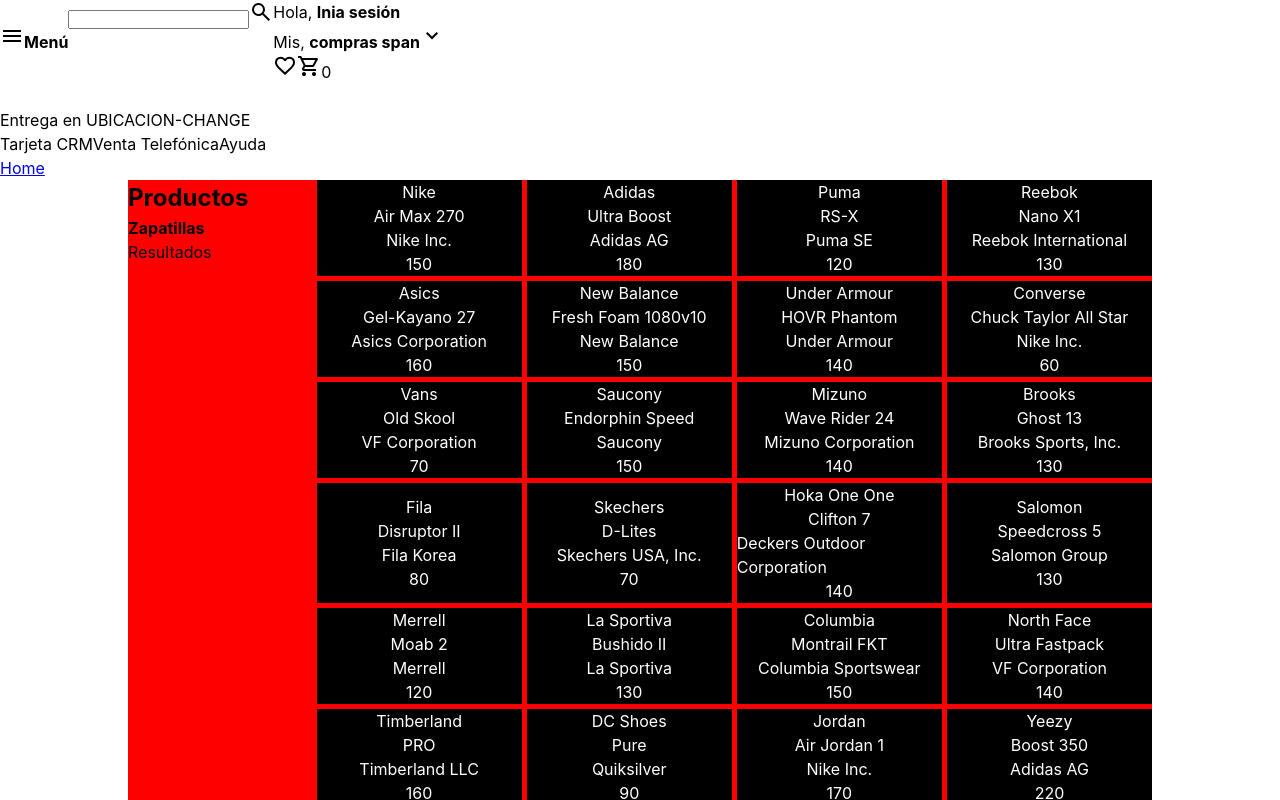
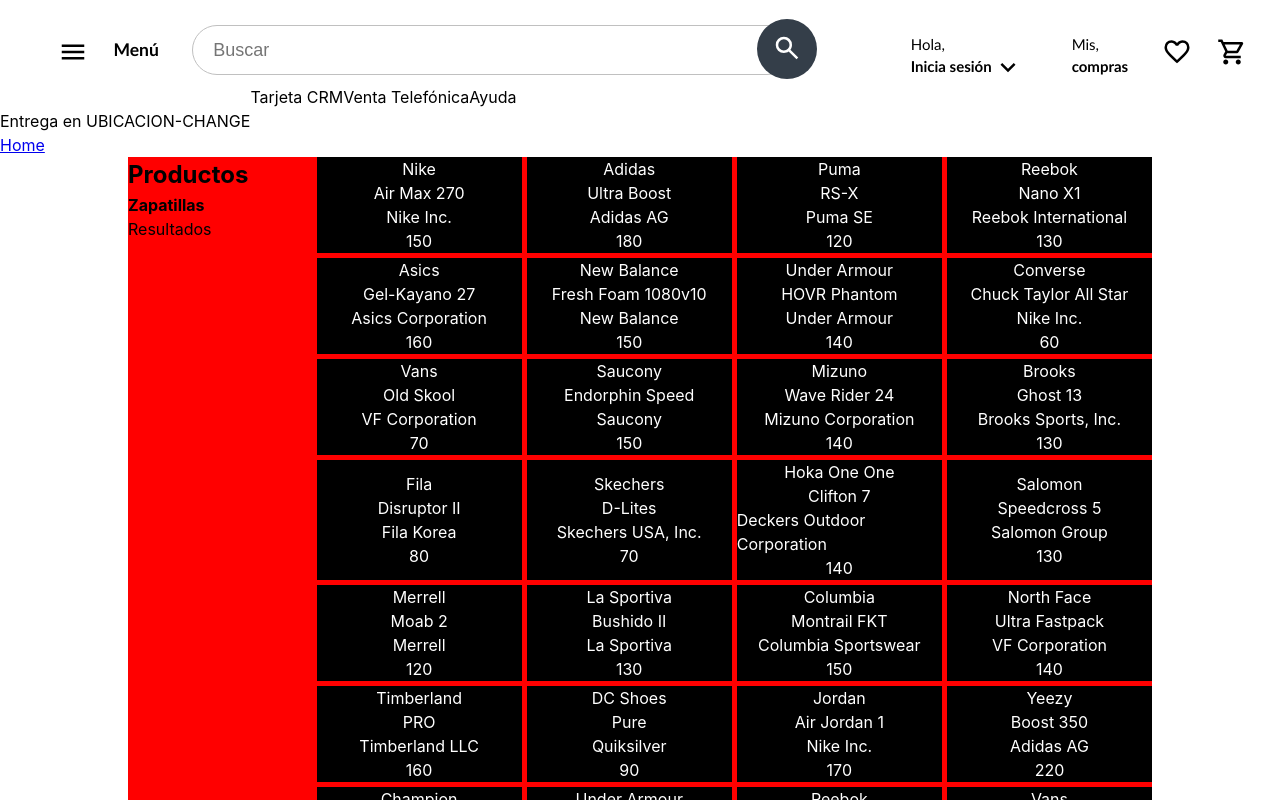
Before and after one commit to Josecahuana/finalProject, a React (Vite) app: page / in a window 1280 px wide. Shown: the top 800 px of the page. Built offline with nearby package versions, Linux system fonts and the light colour scheme.

Commit message:
Cambios Header

```diff
--- a/src/App.css
+++ b/src/App.css
@@ -1,7 +1,65 @@
-.menu__header{
+*,
+*::before,
+*::after{
+    box-sizing: border-box;
+    padding: 0;
+    margin: 0;
+}
+.header_container{
+    display: flex;
+   padding-top: 25px;
+   justify-content: space-evenly;
+   align-items: center;
+}
+.header_item{
+    display: flex;
+    gap: 25px;
+}
+
+.header_item input{
+    width: 600px;
+    height: 50px;
+    font-size: 18px;
+    padding: 0px 20px;
+    color: black;
+    border: 1px solid silver;
+    border-radius: 30px;
+
+}
+.boton_buscar{
+    position: relative;
+    top: -6px;
+    right: 60px;
+    border: 1px ;
+    border-radius: 120px;
+    width: 60px;
+    height: 60px;
+    background-color: #343e49;
+
+}
+
+.fechaBajo_inicio{
+    position: relative;
+    top: 20px;
+    right: 24px;
+}
+
+
+.header_item svg{
+    width: 30px;
+    height:30px;
+}
+
+.header_item {
+    font-size: 15px;
+    font-family:'Gill Sans', 'Gill Sans MT', Calibri, 'Trebuchet MS', sans-serif;
+    justify-content: center;
+
+}
+
+.location{
     display: flex;
 }
-
 
 .sliders{
     margin-top: 70px;
--- a/src/App.jsx
+++ b/src/App.jsx
@@ -8,29 +8,29 @@
 export const App = () => {
   return (
     <>
-      <header className='menu__header'>
-        <div className='menu__'>
+      <header className='header_container'>
+        <div className='header_item'>
           <img src="" alt="" />
-          <div>
-            <svg xmlns="http://www.w3.org/2000/svg" height="24px" viewBox="0 -960 960 960" width="24px" fill="#000000"><path d="M120-240v-80h720v80H120Zm0-200v-80h720v80H120Zm0-200v-80h720v80H120Z" /></svg>
-            <b>Menú</b>
-          </div>
+          <span><svg xmlns="http://www.w3.org/2000/svg" height="24px" viewBox="0 -960 960 960" width="24px" fill="#000000"><path d="M120-240v-80h720v80H120Zm0-200v-80h720v80H120Zm0-200v-80h720v80H120Z" /></svg></span>
+          <h3><b>Menú</b></h3>
         </div>
-        <div>
-          <input type="text" />
-          <span>
-            <svg xmlns="http://www.w3.org/2000/svg" height="24px" viewBox="0 -960 960 960" width="24px" fill="#000000"><path d="M784-120 532-372q-30 24-69 38t-83 14q-109 0-184.5-75.5T120-580q0-109 75.5-184.5T380-840q109 0 184.5 75.5T640-580q0 44-14 83t-38 69l252 252-56 56ZM380-400q75 0 127.5-52.5T560-580q0-75-52.5-127.5T380-760q-75 0-127.5 52.5T200-580q0 75 52.5 127.5T380-400Z" /></svg>
-          </span>
+        <div className='header_item'>
+          <input type="text" placeholder='Buscar'/>
+          <button className='boton_buscar'>
+          <span><svg xmlns="http://www.w3.org/2000/svg" height="22px" viewBox="0  -960 960 960" width="24px" fill="#ffffff"><path d="M784-120 532-372q-30 24-69 38t-83 14q-109 0-184.5-75.5T120-580q0-109 75.5-184.5T380-840q109 0 184.5 75.5T640-580q0 44-14 83t-38 69l252 252-56 56ZM380-400q75 0 127.5-52.5T560-580q0-75-52.5-127.5T380-760q-75 0-127.5 52.5T200-580q0 75 52.5 127.5T380-400Z" /></svg> </span>
+          </button>
         </div>
-        <div>
-          <p>Hola, <b>Inia sesión</b></p>
-          <p>Mis, <span><b>compras span</b><svg xmlns="http://www.w3.org/2000/svg" height="24px" viewBox="0 -960 960 960" width="24px" fill="#000000"><path d="M480-344 240-584l56-56 184 184 184-184 56 56-240 240Z" /></svg></span></p>
+        <div className='header_item'>
+          <p>Hola, <br /><b>Inicia sesión</b></p>
+          <span><svg className='fechaBajo_inicio' xmlns="http://www.w3.org/2000/svg" height="24px" viewBox="0 -960 960 960" width="24px" fill="#000000"><path d="M480-344 240-584l56-56 184 184 184-184 56 56-240 240Z" /></svg> </span>
+          <p>Mis, <br /><b>compras</b> </p>
+        </div>
+        <div className='header_item'>
           <span>
             <svg xmlns="http://www.w3.org/2000/svg" height="24px" viewBox="0 -960 960 960" width="24px" fill="#000000"><path d="m480-120-58-52q-101-91-167-157T150-447.5Q111-500 95.5-544T80-634q0-94 63-157t157-63q52 0 99 22t81 62q34-40 81-62t99-22q94 0 157 63t63 157q0 46-15.5 90T810-447.5Q771-395 705-329T538-172l-58 52Zm0-108q96-86 158-147.5t98-107q36-45.5 50-81t14-70.5q0-60-40-100t-100-40q-47 0-87 26.5T518-680h-76q-15-41-55-67.5T300-774q-60 0-100 40t-40 100q0 35 14 70.5t50 81q36 45.5 98 107T480-228Zm0-273Z" /></svg>
           </span>
           <span>
             <svg xmlns="http://www.w3.org/2000/svg" height="24px" viewBox="0 -960 960 960" width="24px" fill="#000000"><path d="M280-80q-33 0-56.5-23.5T200-160q0-33 23.5-56.5T280-240q33 0 56.5 23.5T360-160q0 33-23.5 56.5T280-80Zm400 0q-33 0-56.5-23.5T600-160q0-33 23.5-56.5T680-240q33 0 56.5 23.5T760-160q0 33-23.5 56.5T680-80ZM246-720l96 200h280l110-200H246Zm-38-80h590q23 0 35 20.5t1 41.5L692-482q-11 20-29.5 31T622-440H324l-44 80h480v80H280q-45 0-68-39.5t-2-78.5l54-98-144-304H40v-80h130l38 80Zm134 280h280-280Z" /></svg>
-            <span>0</span>
           </span>
         </div>
       </header>
@@ -86,7 +86,7 @@
               sneakers.map((sneaker) => {
                 return (
                   <div className='product__data' onClick={()=> handleClick()} >
-                    <p>{sneaker.marca} </p>
+                    <p>{sneaker .marca} </p>
                     <p>{sneaker.nombre} </p>
                     <p>{sneaker.empresa} </p>
                     <p>{sneaker.precio}</p>
```
